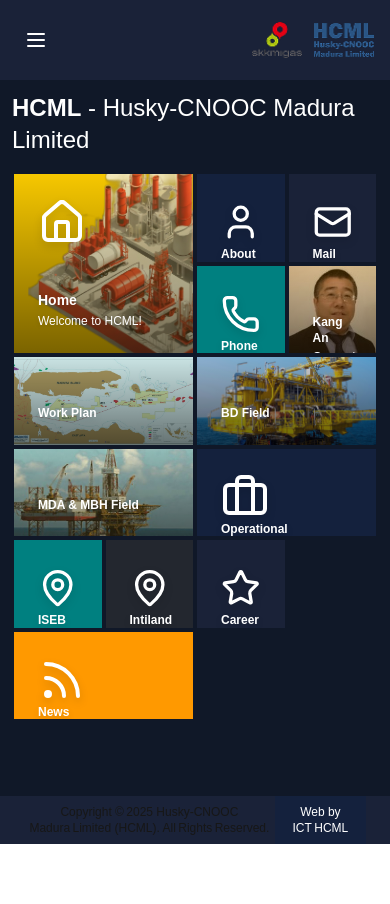
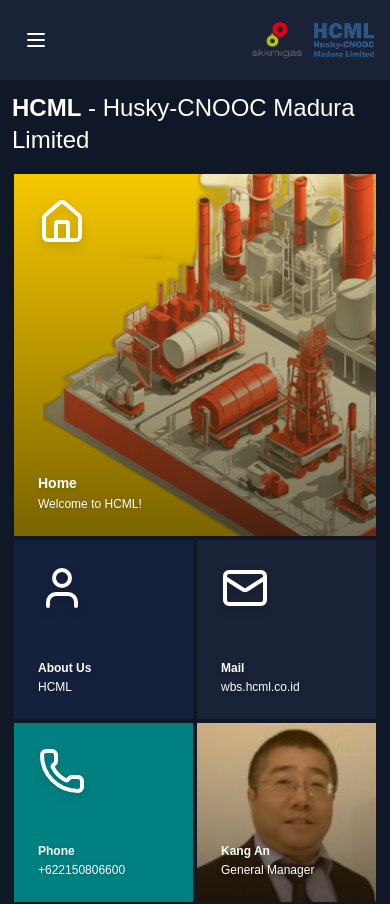
Before and after one commit to rianAnugrah/hcml-landing, a Next.js app: page / in a window 390 px wide. Shown: the top 904 px of the page. Before the commit the page ends 844 px from the top, so only its background shows below. Built offline with nearby package versions, Linux system fonts and the light colour scheme.

Commit message:
Update page.tsx

```diff
--- a/app/home/page.tsx
+++ b/app/home/page.tsx
@@ -173,7 +173,7 @@
             handleDragLeave,
             handleDrop,
           }) => (
-            <div className="grid grid-cols-4 sm:grid-cols-4 md:grid-cols-6 xl:grid-cols-8 gap-0 auto-rows-min">
+            <div className="grid grid-cols-2 sm:grid-cols-4 md:grid-cols-6 xl:grid-cols-8 gap-0 auto-rows-min">
               {currentTiles.map((tile, index) => {
                 const isDragging = draggedTile?.index === index;
                 const isDropTarget = dragOverIndex === index;
```
